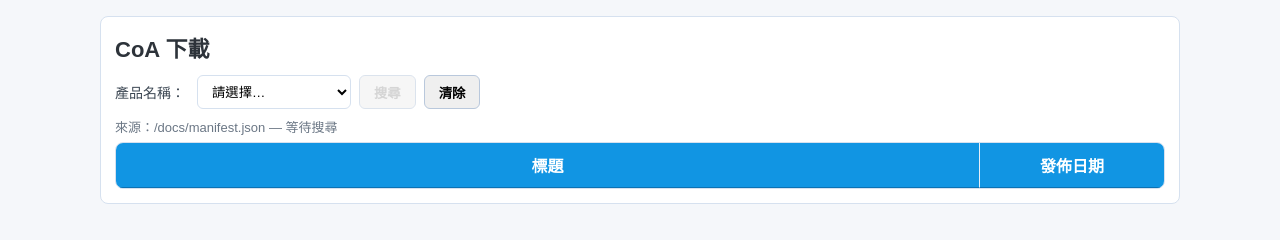
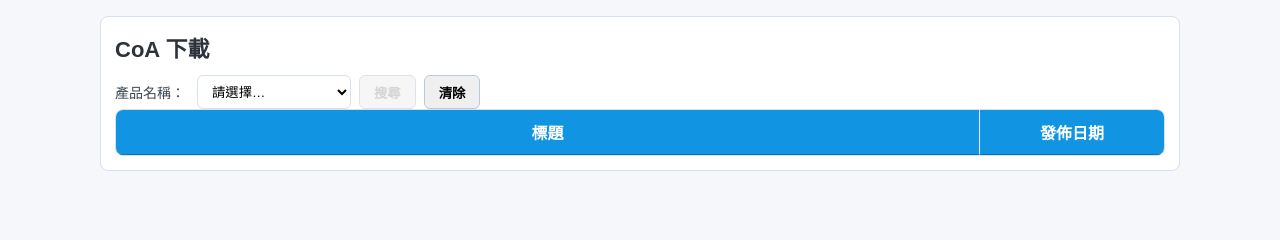
Before and after one commit to kjgkhkk/coa-search, a website: page docs/zh/index.html in a window 1280 px wide. Drawn offline with Linux system fonts and the light colour scheme.

Commit message:
Update index.html

```diff
--- a/docs/zh/index.html
+++ b/docs/zh/index.html
@@ -73,7 +73,7 @@
         <button id="clearBtn" class="btn">清除</button>
       </div>
 
-      <div id="status" class="status">來源：../manifest/manifest.json — 等待搜尋</div>
+      <div id="status" class="status" style="display:none;">來源：../manifest/manifest.json — 等待搜尋</div>
 
       <!-- Result table -->
       <div class="tablewrap">
```
